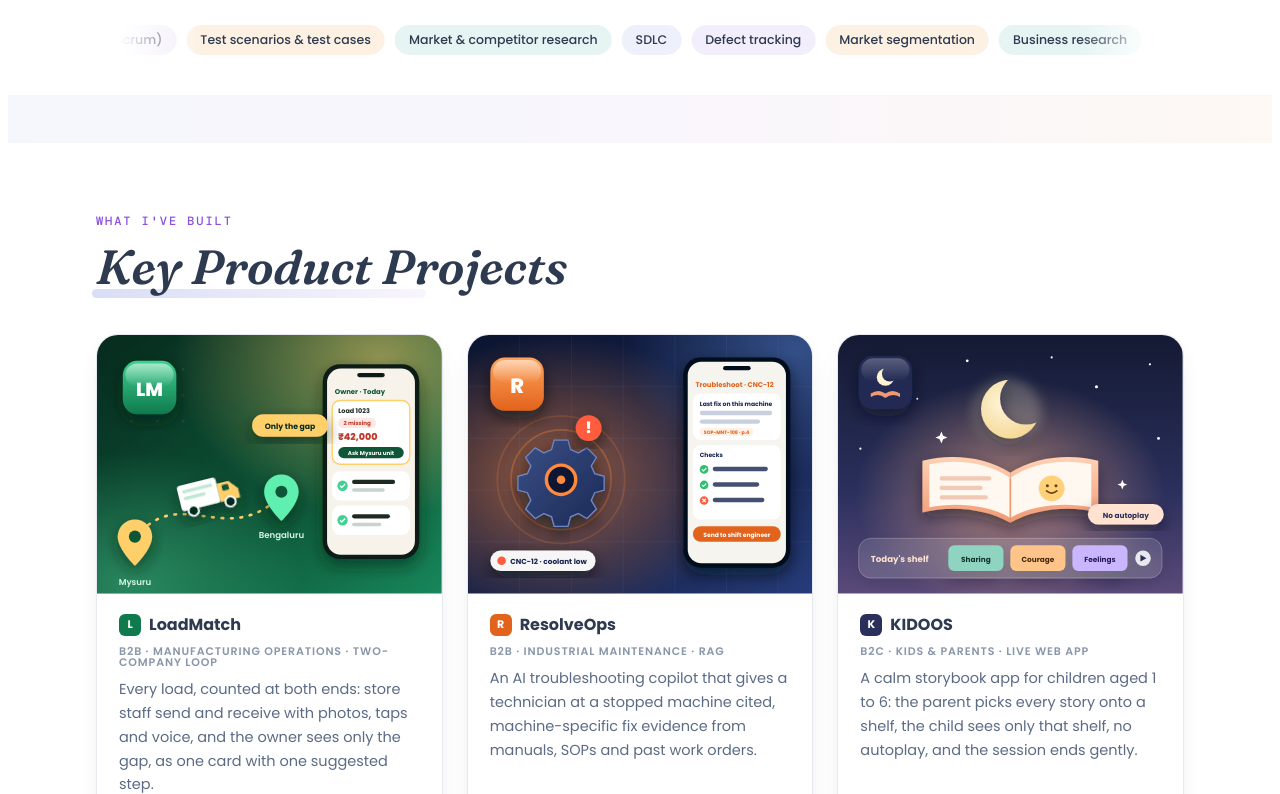
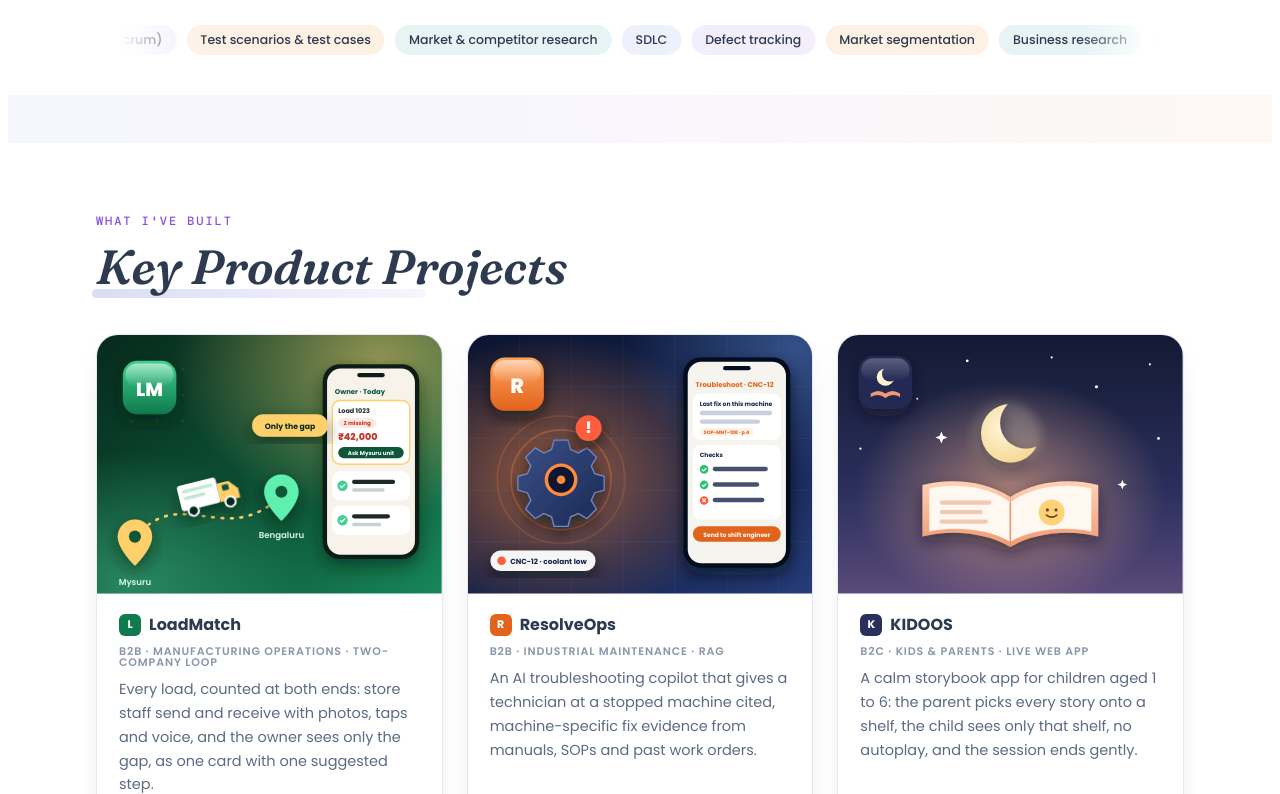
Before and after one commit to Aswini765/Aswini-portfoliopm, a plain HTML site: page index.html in a window 1280 px wide. Shown: the part 489-1283 px from the top of the page. Drawn offline with nearby package versions, Linux system fonts and the light colour scheme.

Commit message:
Simplify KIDOOS cover

```diff
--- a/index.html
+++ b/index.html
@@ -499,7 +499,7 @@ a.btn{white-space:nowrap}
         </article>
 
         <article class="pcard">
-          <svg class="cover" viewBox="0 0 400 300" role="img" aria-label="KIDOOS: a moon over an open storybook and a shelf of three stories the parent chose">
+          <svg class="cover" viewBox="0 0 400 300" role="img" aria-label="KIDOOS: a moon over an open storybook and a calm bedtime scene">
 <defs>
 <linearGradient id="kdBg" x1="0" y1="0" x2="0" y2="1"><stop offset="0" stop-color="#141a33"/><stop offset=".6" stop-color="#2a2f5c"/><stop offset="1" stop-color="#5a4a7a"/></linearGradient>
 <radialGradient id="kdGlow" cx=".5" cy=".62" r=".45"><stop offset="0" stop-color="#ffb48a" stop-opacity=".6"/><stop offset="1" stop-color="#ffb48a" stop-opacity="0"/></radialGradient>
@@ -507,12 +507,12 @@ a.btn{white-space:nowrap}
 <linearGradient id="kdPage" x1="0" y1="0" x2="0" y2="1"><stop offset="0" stop-color="#ffd1b5"/><stop offset="1" stop-color="#f19a72"/></linearGradient>
 <linearGradient id="kdShine" x1="0" y1="0" x2="0" y2="1"><stop offset="0" stop-color="#fff" stop-opacity=".5"/><stop offset="1" stop-color="#fff" stop-opacity="0"/></linearGradient>
 <filter id="kdSh" x="-30%" y="-30%" width="160%" height="160%"><feDropShadow dx="0" dy="8" stdDeviation="9" flood-color="#0a0d20" flood-opacity=".55"/></filter>
-<mask id="kdM"><rect width="400" height="300" fill="#fff"/><circle cx="218" cy="74" r="30" fill="#000"/></mask><mask id="kdM2"><rect width="62" height="62" fill="#fff"/><circle cx="36" cy="21" r="9" fill="#000"/></mask><filter id="kdBlur"><feGaussianBlur stdDeviation="6"/></filter>
+<mask id="kdM" maskUnits="userSpaceOnUse"><rect width="400" height="300" fill="#fff"/><circle cx="218" cy="74" r="30" fill="#000"/></mask><mask id="kdM2"><rect width="62" height="62" fill="#fff"/><circle cx="36" cy="21" r="9" fill="#000"/></mask><filter id="kdBlur"><feGaussianBlur stdDeviation="6"/></filter>
 </defs>
 <rect width="400" height="300" fill="url(#kdBg)"/><rect width="400" height="300" fill="url(#kdGlow)"/>
 <g fill="#fff"><circle cx="40" cy="40" r="1.8"/><circle cx="92" cy="74" r="1.2"/><circle cx="150" cy="30" r="1.6"/><circle cx="248" cy="26" r="1.2"/><circle cx="300" cy="60" r="1.8"/><circle cx="362" cy="34" r="1.3"/><circle cx="372" cy="120" r="1.6"/><circle cx="26" cy="132" r="1.3"/>
 <path d="M120 112 l2 5 5 2 -5 2 -2 5 -2 -5 -5 -2 5 -2z"/><path d="M330 168 l1.6 4 4 1.6 -4 1.6 -1.6 4 -1.6 -4 -4 -1.6 4 -1.6z"/></g>
-<circle cx="196" cy="90" r="40" fill="#fff3d0" fill-opacity=".22" filter="url(#kdBlur)"/>
+<g transform="translate(0 28)"><circle cx="196" cy="90" r="40" fill="#fff3d0" fill-opacity=".22" filter="url(#kdBlur)"/>
 <g filter="url(#kdSh)"><circle cx="200" cy="86" r="34" fill="url(#kdMoon)" mask="url(#kdM)"/></g>
 <g filter="url(#kdSh)">
 <path d="M200 218 C170 200 128 198 98 206 V146 C128 138 170 140 200 160 Z" fill="url(#kdPage)"/>
@@ -522,16 +522,11 @@ a.btn{white-space:nowrap}
 <path d="M200 166 V212" stroke="#f19a72" stroke-width="2"/>
 <rect x="118" y="164" width="60" height="5" rx="2.5" fill="#f2c9b4"/><rect x="118" y="175" width="50" height="5" rx="2.5" fill="#f2c9b4"/><rect x="118" y="186" width="56" height="5" rx="2.5" fill="#f2c9b4"/>
 <circle cx="248" cy="178" r="15" fill="#ffd27a"/><circle cx="243" cy="175" r="1.8" fill="#6b4210"/><circle cx="253" cy="175" r="1.8" fill="#6b4210"/><path d="M242 181 q6 5 12 0" stroke="#6b4210" stroke-width="2" fill="none" stroke-linecap="round"/>
-</g>
-<g transform="translate(24 236)" filter="url(#kdSh)"><rect width="352" height="46" rx="14" fill="#ffffff" fill-opacity=".12" stroke="#ffffff" stroke-opacity=".25"/>
-<text x="14" y="28" font-family="Poppins, Inter, sans-serif" font-size="10" font-weight="700" fill="#ffe2cf">Today's shelf</text>
-<rect x="104" y="8" width="64" height="30" rx="7" fill="#8fd3c1"/><text x="136" y="27" text-anchor="middle" font-family="Poppins, Inter, sans-serif" font-size="8.5" font-weight="700" fill="#14332b">Sharing</text>
-<rect x="176" y="8" width="64" height="30" rx="7" fill="#ffc48a"/><text x="208" y="27" text-anchor="middle" font-family="Poppins, Inter, sans-serif" font-size="8.5" font-weight="700" fill="#4a2a0c">Courage</text>
-<rect x="248" y="8" width="64" height="30" rx="7" fill="#c9b6ff"/><text x="280" y="27" text-anchor="middle" font-family="Poppins, Inter, sans-serif" font-size="8.5" font-weight="700" fill="#2a1d5a">Feelings</text>
-<circle cx="330" cy="23" r="9" fill="#ffffff" fill-opacity=".85"/><path d="M327 19 v8 l7 -4z" fill="#2a2f5c"/></g>
+</g></g>
+
 <g transform="translate(24 24)" filter="url(#kdSh)"><rect width="62" height="62" rx="17" fill="#232a52"/><rect x="3" y="3" width="56" height="27" rx="14" fill="url(#kdShine)" fill-opacity=".5"/>
 <circle cx="31" cy="25" r="10" fill="#fff3d0" mask="url(#kdM2)"/><path d="M14 44 q9 -6 17 0 q8 -6 17 0 v4 q-9 -5 -17 1 q-8 -6 -17 -1z" fill="#f19a72"/></g>
-<g transform="translate(290 196)" filter="url(#kdSh)"><rect width="88" height="24" rx="12" fill="#ffe2cf"/><text x="44" y="16" text-anchor="middle" font-family="Poppins, Inter, sans-serif" font-size="8.5" font-weight="700" fill="#2a2f5c">No autoplay</text></g>
+
 </svg>
           <div class="pbody">
             <div class="pname"><i style="background:#2a2f5c">K</i>KIDOOS</div>
```
